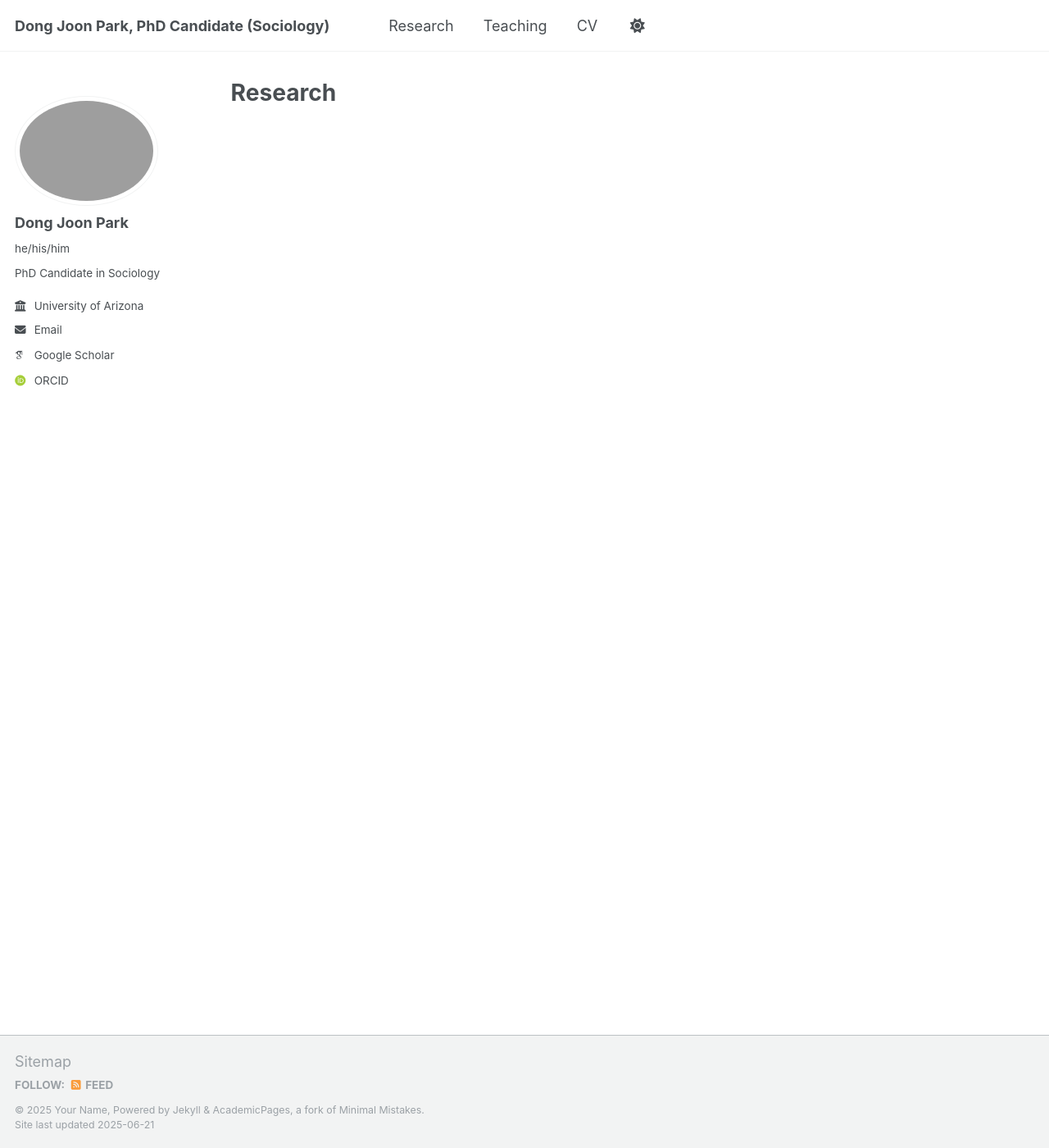
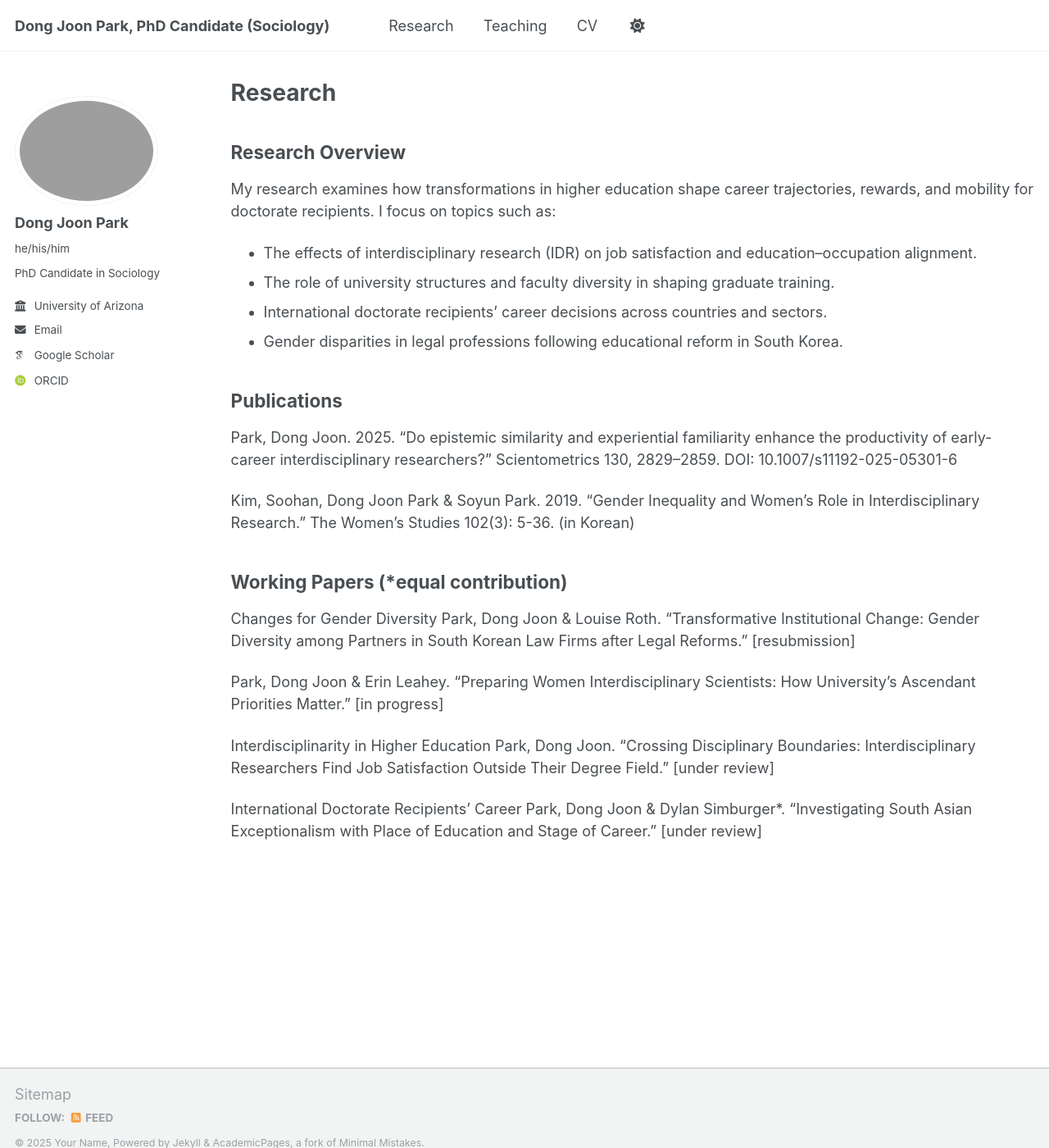
Before and after one commit to DongJoonPark0321/dongjoonpark0321.github.io, a Jekyll site: the page built from _pages/research.md, in a window 1280 px wide and 1400 px high. Shown: the whole window at 82% size. Built offline with Jekyll 4.4.1, drawn with Linux system fonts in a browser that asks for light colours; some web fonts are replaced.

Commit message:
Update research.md

```diff
--- a/_pages/research.md
+++ b/_pages/research.md
@@ -4,3 +4,31 @@ title: "Research"
 permalink: /research/
 author_profile: true
 ---
+
+## Research Overview
+
+My research examines how transformations in higher education shape career trajectories, rewards, and mobility for doctorate recipients. I focus on topics such as:
+
+- The effects of interdisciplinary research (IDR) on job satisfaction and education–occupation alignment.
+- The role of university structures and faculty diversity in shaping graduate training.
+- International doctorate recipients’ career decisions across countries and sectors.
+- Gender disparities in legal professions following educational reform in South Korea.
+
+## Publications
+
+Park, Dong Joon. 2025. “Do epistemic similarity and experiential familiarity enhance the productivity of early-career interdisciplinary researchers?” Scientometrics 130, 2829–2859. DOI: 10.1007/s11192-025-05301-6
+
+Kim, Soohan, Dong Joon Park & Soyun Park. 2019. “Gender Inequality and Women's Role in Interdisciplinary Research.” The Women’s Studies 102(3): 5-36. (in Korean)
+
+## Working Papers (*equal contribution)
+
+Changes for Gender Diversity
+Park, Dong Joon & Louise Roth. “Transformative Institutional Change: Gender Diversity among Partners in South Korean Law Firms after Legal Reforms.” [resubmission]
+
+Park, Dong Joon & Erin Leahey. “Preparing Women Interdisciplinary Scientists: How University's Ascendant Priorities Matter.” [in progress]
+
+Interdisciplinarity in Higher Education
+Park, Dong Joon. “Crossing Disciplinary Boundaries: Interdisciplinary Researchers Find Job Satisfaction Outside Their Degree Field.” [under review]
+
+International Doctorate Recipients’ Career
+Park, Dong Joon & Dylan Simburger*. “Investigating South Asian Exceptionalism with Place of Education and Stage of Career.” [under review]
```
